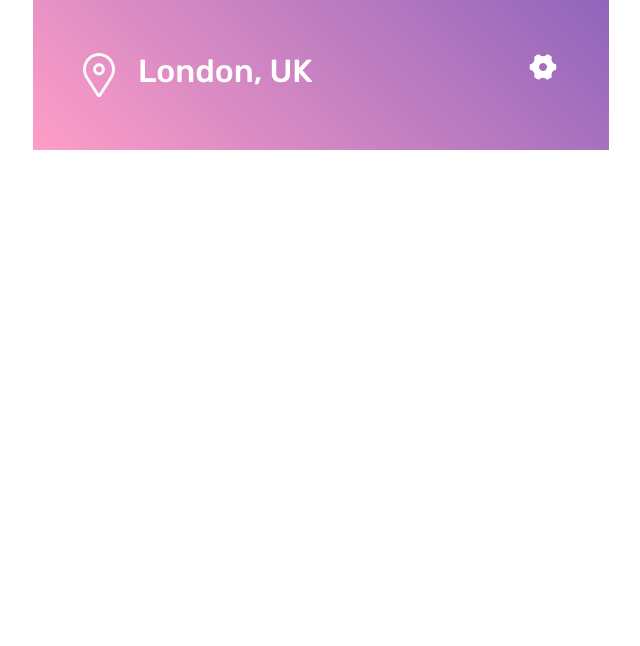
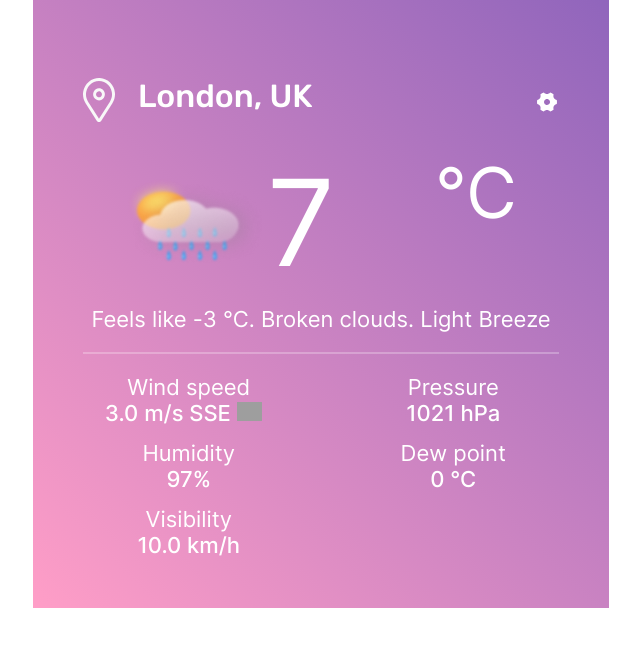
Before and after one commit to SvetlanaPivovarova/weather-app, a Vue app: page / in a window 1280 px wide. Shown: the top 646 px of the page, without its empty margins (319-959 px from the left). Built offline with nearby package versions, Linux system fonts and the light colour scheme; grey boxes are pictures that could not be loaded.

Commit message:
feat: add WeatherItem component

```diff
--- a/src/App.vue
+++ b/src/App.vue
@@ -1,6 +1,5 @@
 <script setup>
 import { RouterLink, RouterView } from 'vue-router'
-import HelloWorld from './components/HelloWorld.vue'
 import Header from "./components/Header.vue";
 const click = () => {
   alert("hello")
@@ -8,7 +7,10 @@ const click = () => {
 </script>
 
 <template>
-  <Header />
+  <div class="background">
+    <Header />
 
-  <RouterView />
+    <RouterView />
+  </div>
+
 </template>
--- a/src/components/Header.vue
+++ b/src/components/Header.vue
@@ -1,7 +1,7 @@
 <template>
   <header class="b-header">
     <div class="b-header--wrapper">
-      <div class="icon icon-32 icon-location"></div>
+      <div class="icon icon-44 icon-location"></div>
       <h2 class="b-header--heading">{{ location }}</h2>
     </div>
     <div>
--- /dev/null
+++ b/src/components/Info.vue
@@ -0,0 +1,26 @@
+<template>
+  <div class="b-info--grid">
+    <ul class="b-info--grid-info">
+      <li class="b-info--grid-item">
+        <p>Wind speed</p>
+        <p class="b-info--grid-bold-text">3.0 m/s SSE <span class="icon icon-19 icon-wind"></span></p>
+      </li>
+      <li class="b-info--grid-item">
+        <p>Pressure</p>
+        <p class="b-info--grid-bold-text">1021 hPa</p>
+      </li>
+      <li class="b-info--grid-item">
+        <p>Humidity</p>
+        <p class="b-info--grid-bold-text">97%</p>
+      </li>
+      <li class="b-info--grid-item">
+        <p>Dew point</p>
+        <p class="b-info--grid-bold-text">0 &#8451;</p>
+      </li>
+      <li class="b-info--grid-item">
+        <p>Visibility</p>
+        <p class="b-info--grid-bold-text">10.0 km/h</p>
+      </li>
+    </ul>
+  </div>
+</template>
--- a/src/components/WeatherItem.vue
+++ b/src/components/WeatherItem.vue
@@ -1,5 +1,31 @@
 <template>
   <div class="b-info">
-    <h2 class="b-info--heading">London, UK</h2>
+    <div class="b-info--section">
+      <div class="icon icon-100 icon-weather"></div>
+      <div class="b-info--wrapper">
+        <p class="b-info--number">{{ degree }} <span>&#8451;</span></p>
+      </div>
+    </div>
+    <div class="b-info--text">{{ weatherDescription }}</div>
   </div>
+  <Info />
 </template>
+
+<script>
+import Info from "./Info.vue";
+
+export default {
+  name: 'WeatherItem',
+  components: { Info },
+  props: {
+    degree: {
+      type: Number,
+      default: 7
+    },
+    weatherDescription: {
+      type: String,
+      default: 'Feels like -3 ℃. Broken clouds. Light Breeze'
+    }
+  }
+}
+</script>
--- a/src/sass/base/_base.scss
+++ b/src/sass/base/_base.scss
@@ -1,14 +1,19 @@
 @import "../abstracts/variables";
 
 html, body {
-  height: 100%;
+  height: 700px;
 }
 
 body {
   display:flex;
   flex-direction:column;
   position: relative;
-  background-color: $purple-gradient;
+
   width: 576px;
   margin: auto;
 }
+
+.background {
+  background-image: $purple-gradient;
+  padding: 50px;
+}
--- a/src/sass/base/_typography.scss
+++ b/src/sass/base/_typography.scss
@@ -4,7 +4,6 @@ body {
   font-family: $body-font;
   font-size: $fz-body-sm;
   font-weight: $fw-regular;
-  line-height: $lh-body;
   color: $white;
 
   @media #{$media-laptop} {
--- a/src/sass/components/_b-info.scss
+++ b/src/sass/components/_b-info.scss
@@ -1,5 +1,58 @@
 @import "../abstracts/variables";
 
 .b-info {
-  background-color: $purple-gradient;
+  display: flex;
+  align-items: center;
+  border-bottom: solid 2px rgba(255, 255, 255, 0.26);
+  flex-direction: column;
+  padding-bottom: 20px;
+
+  &--section {
+    display: flex;
+    align-items: center;
+  }
+
+  &--wrapper {
+    position: relative;
+    width: 250px;
+    height: 156px;
+  }
+
+  &--number {
+    font-size: 120px;
+
+    span {
+      font-size: 70px;
+      position: absolute;
+      right: 0;
+      top: 0;
+    }
+  }
+
+  &--text {
+    font-size: 22px;
+  }
+
+  &--grid {
+    font-size: 22px;
+    padding-top: 20px;
+
+    &-info {
+      display: grid;
+      grid-template-columns: 1fr 1fr;
+      grid-template-rows: 1fr 1fr;
+      gap: 14px 53px;
+    }
+
+    &-item {
+      display: flex;
+      flex-direction: column;
+      text-align: center;
+    }
+
+    &-bold-text {
+      font-weight: 500;
+    }
+
+  }
 }
--- a/src/sass/components/_header.scss
+++ b/src/sass/components/_header.scss
@@ -1,10 +1,7 @@
 @import "../abstracts/variables";
 
 .b-header {
-  height: 150px;
-  background-image: $purple-gradient;
-  padding-left: 50px;
-  padding-right: 50px;
+  height: 100px;
   display: flex;
   justify-content: space-between;
   align-items: center;
--- a/src/sass/components/_icons.scss
+++ b/src/sass/components/_icons.scss
@@ -10,52 +10,22 @@
   position: relative;
   top: 3px;
 
-  &-16 {
+  &-19 {
     top: 0;
-    width: 16px;
-    height: 16px;
+    height: 19px;
+    width: 36px;
   }
 
-  &-18 {
+  &-44 {
     top: 0;
-    width: 18px;
-    height: 18px;
+    height: 44px;
+    width: 32px;
   }
 
-  &-20{
+  &-100 {
     top: 0;
-    width: 20px;
-    height: 20px;
-  }
-
-  &-24{
-    top: 0;
-    width: 24px;
-    height: 24px;
-  }
-
-  &-26 {
-    top: 0;
-    width: 26px;
-    height: 26px;
-  }
-
-  &-32 {
-    top: 0;
-    width: 32px;
-    height: 44px;
-  }
-
-  &-48 {
-    top: 0;
-    width: 48px;
-    height: 48px;
-  }
-
-  &-50 {
-    top: 0;
-    width: 50px;
-    height: 67px;
+    height: 100px;
+    width: 142px;
   }
 
   &-location {
@@ -64,6 +34,14 @@
 
   &-settings {
     background-image: url("/src/assets/icons/settings.svg");
+  }
+
+  &-weather {
+    background-image: url("/src/assets/icons/weather-icon.png");
+  }
+
+  &-wind {
+    background-image: url("src/assets/icons/wind.svg");
   }
 }
 
--- a/src/views/HomeView.vue
+++ b/src/views/HomeView.vue
@@ -1,8 +1,14 @@
-<script setup>
-</script>
-
 <template>
   <main>
-
+    <WeatherItem />
   </main>
 </template>
+
+<script>
+import WeatherItem from "../components/WeatherItem.vue";
+export default {
+  components: {
+    WeatherItem
+  }
+}
+</script>
```
Also changed, not shown: src/assets/icons/weather-icon.png (added), src/assets/icons/wind.svg (added).
